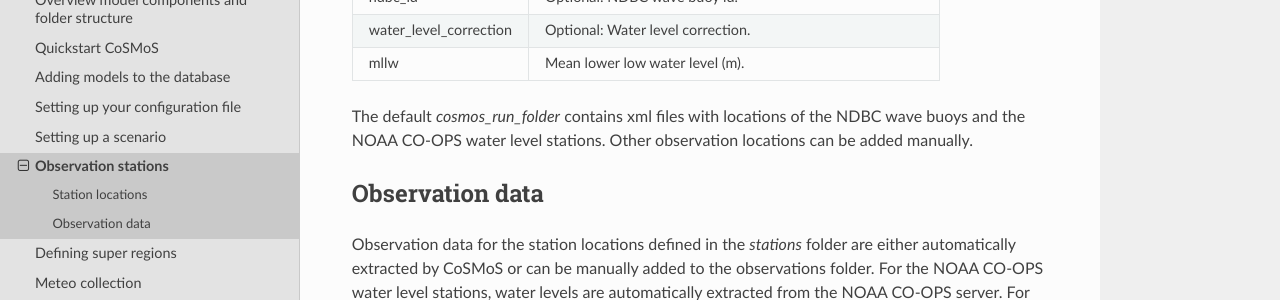
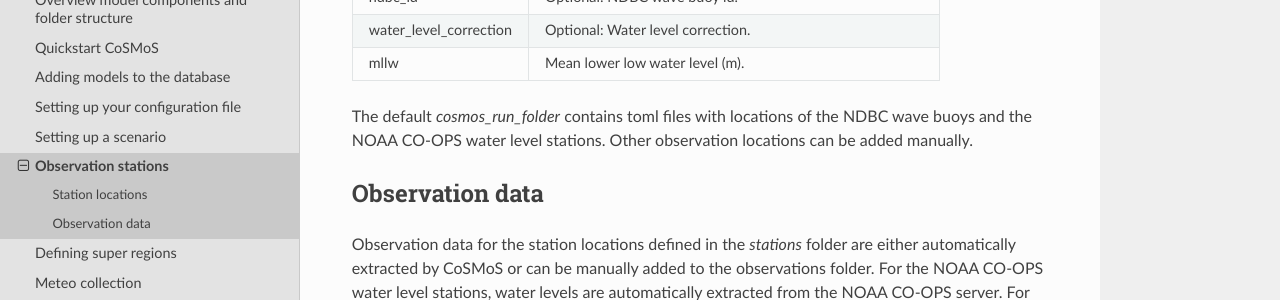
Before and after one commit to Deltares/CoSMoS, a Sphinx documentation site: the page built from docs/source/manual/stations.rst, in a window 1280 px wide and 900 px high, scrolled down 613 px. Shown: the part 151-451 px from the top of the window. Built offline with Sphinx 7.4.7 and the Read the Docs theme 3.1.0, drawn with Linux system fonts in a browser that asks for light colours.

Commit message:
debug rtd

```diff
--- a/docs/source/conf.py
+++ b/docs/source/conf.py
@@ -53,7 +53,7 @@
 autoapi_type = "python"  # Set to Python
 autoapi_dirs = ["../../src"]  # Adjust this to your source directory
 autoapi_ignore = ["*utils*",]  # Optional: Ignore tests/setup files
-autoapi_add_toctree = False  # Automatically add API docs to the ToC
+autoapi_add_toctree = True  # Automatically add API docs to the ToC
 autoapi_options = [
     "members",
     "undoc-members",
--- a/docs/source/manual/stations.rst
+++ b/docs/source/manual/stations.rst
@@ -11,7 +11,7 @@
 To add observation points in models, stations must be referenced in a station file located in *configuration/stations*.
 An example of a station file is given below:
 
- .. include:: examples/ndbc_buoy.xml
+ .. include:: examples/ndbc_buoy.toml
        :literal:
 
 In the :ref:`*model.toml* <models>` file you can refer to one or more station files using the keyword *station*.
@@ -45,7 +45,7 @@
    * - mllw
      - Mean lower low water level (m).
 
-The default *cosmos_run_folder* contains xml files with locations of the NDBC wave buoys and the NOAA CO-OPS water level stations.
+The default *cosmos_run_folder* contains toml files with locations of the NDBC wave buoys and the NOAA CO-OPS water level stations.
 Other observation locations can be added manually.
 
 Observation data
```
